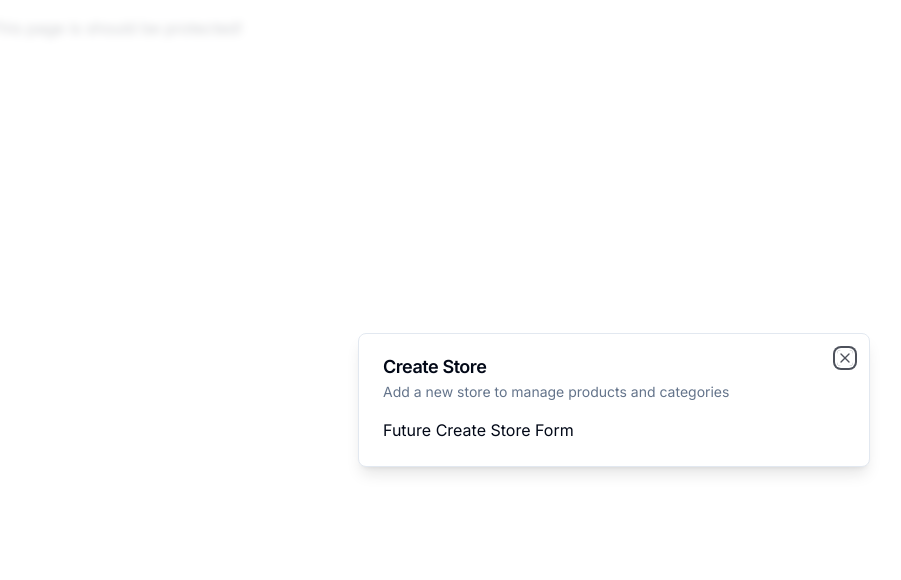
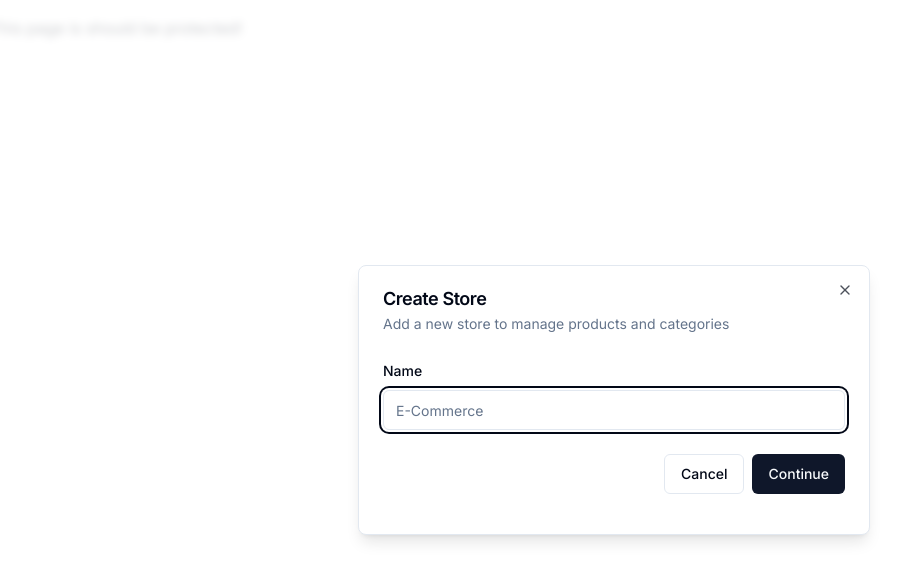
Before and after one commit to kemaltf/lifeplanjournal-admin, a Next.js app: page / in a window 1280 px wide. Shown: the top 580 px of the page, without its empty margins (26-927 px from the left). Built offline with nearby package versions, Linux system fonts and the light colour scheme.

Commit message:
create form components

```diff
--- a/components/modals/store-modals.tsx
+++ b/components/modals/store-modals.tsx
@@ -1,13 +1,61 @@
 'use client';
 
+import * as z from 'zod';
+import { useForm } from 'react-hook-form';
+import { zodResolver } from '@hookform/resolvers/zod';
 import { useStoreModal } from '@/hooks/use-store-modals';
 import { Modal } from '@/components/ui/molecules/modal';
+import { Form, FormControl, FormField, FormItem, FormLabel, FormMessage } from '@/components/ui/form';
+import { Input } from '../ui/input';
+import { Button } from '../ui/button';
+
+const formSchema = z.object({
+  name: z.string().min(1),
+});
 
 export const StoreModal = () => {
   const storeModal = useStoreModal();
+
+  const form = useForm<z.infer<typeof formSchema>>({
+    resolver: zodResolver(formSchema),
+    defaultValues: {
+      name: '',
+    },
+  });
+
+  const onSubmit = async (values: z.infer<typeof formSchema>) => {
+    console.log(values);
+  };
+
   return (
     <Modal title="Create Store" description="Add a new store to manage products and categories" isOpen={storeModal.isOpen} onClose={storeModal.onClose}>
-      Future Create Store Form
+      <div>
+        <div className="space-y-4 py-2 pb-4">
+          <Form {...form}>
+            <form onSubmit={form.handleSubmit(onSubmit)}>
+              <FormField
+                control={form.control}
+                name="name"
+                render={({ field }) => (
+                  <FormItem>
+                    <FormLabel>Name</FormLabel>
+                    <FormControl>
+                      <Input placeholder="E-Commerce" {...field} />
+                    </FormControl>
+                    <FormMessage></FormMessage>
+                  </FormItem>
+                )}
+              />
+              <div className="pt-6 space-x-2 flex items-center justify-end w-full">
+                <Button variant="outline" onClick={storeModal.onClose}>
+                  Cancel
+                </Button>
+                <Button type="submit">Continue</Button>
+              </div>
+            </form>
+          </Form>
+        </div>
+      </div>
     </Modal>
   );
 };
--- /dev/null
+++ b/components/ui/button.tsx
@@ -0,0 +1,56 @@
+import * as React from "react"
+import { Slot } from "@radix-ui/react-slot"
+import { cva, type VariantProps } from "class-variance-authority"
+
+import { cn } from "@/lib/utils"
+
+const buttonVariants = cva(
+  "inline-flex items-center justify-center whitespace-nowrap rounded-md text-sm font-medium ring-offset-background transition-colors focus-visible:outline-none focus-visible:ring-2 focus-visible:ring-ring focus-visible:ring-offset-2 disabled:pointer-events-none disabled:opacity-50",
+  {
+    variants: {
+      variant: {
+        default: "bg-primary text-primary-foreground hover:bg-primary/90",
+        destructive:
+          "bg-destructive text-destructive-foreground hover:bg-destructive/90",
+        outline:
+          "border border-input bg-background hover:bg-accent hover:text-accent-foreground",
+        secondary:
+          "bg-secondary text-secondary-foreground hover:bg-secondary/80",
+        ghost: "hover:bg-accent hover:text-accent-foreground",
+        link: "text-primary underline-offset-4 hover:underline",
+      },
+      size: {
+        default: "h-10 px-4 py-2",
+        sm: "h-9 rounded-md px-3",
+        lg: "h-11 rounded-md px-8",
+        icon: "h-10 w-10",
+      },
+    },
+    defaultVariants: {
+      variant: "default",
+      size: "default",
+    },
+  }
+)
+
+export interface ButtonProps
+  extends React.ButtonHTMLAttributes<HTMLButtonElement>,
+    VariantProps<typeof buttonVariants> {
+  asChild?: boolean
+}
+
+const Button = React.forwardRef<HTMLButtonElement, ButtonProps>(
+  ({ className, variant, size, asChild = false, ...props }, ref) => {
+    const Comp = asChild ? Slot : "button"
+    return (
+      <Comp
+        className={cn(buttonVariants({ variant, size, className }))}
+        ref={ref}
+        {...props}
+      />
+    )
+  }
+)
+Button.displayName = "Button"
+
+export { Button, buttonVariants }
--- /dev/null
+++ b/components/ui/form.tsx
@@ -0,0 +1,176 @@
+import * as React from "react"
+import * as LabelPrimitive from "@radix-ui/react-label"
+import { Slot } from "@radix-ui/react-slot"
+import {
+  Controller,
+  ControllerProps,
+  FieldPath,
+  FieldValues,
+  FormProvider,
+  useFormContext,
+} from "react-hook-form"
+
+import { cn } from "@/lib/utils"
+import { Label } from "@/components/ui/label"
+
+const Form = FormProvider
+
+type FormFieldContextValue<
+  TFieldValues extends FieldValues = FieldValues,
+  TName extends FieldPath<TFieldValues> = FieldPath<TFieldValues>
+> = {
+  name: TName
+}
+
+const FormFieldContext = React.createContext<FormFieldContextValue>(
+  {} as FormFieldContextValue
+)
+
+const FormField = <
+  TFieldValues extends FieldValues = FieldValues,
+  TName extends FieldPath<TFieldValues> = FieldPath<TFieldValues>
+>({
+  ...props
+}: ControllerProps<TFieldValues, TName>) => {
+  return (
+    <FormFieldContext.Provider value={{ name: props.name }}>
+      <Controller {...props} />
+    </FormFieldContext.Provider>
+  )
+}
+
+const useFormField = () => {
+  const fieldContext = React.useContext(FormFieldContext)
+  const itemContext = React.useContext(FormItemContext)
+  const { getFieldState, formState } = useFormContext()
+
+  const fieldState = getFieldState(fieldContext.name, formState)
+
+  if (!fieldContext) {
+    throw new Error("useFormField should be used within <FormField>")
+  }
+
+  const { id } = itemContext
+
+  return {
+    id,
+    name: fieldContext.name,
+    formItemId: `${id}-form-item`,
+    formDescriptionId: `${id}-form-item-description`,
+    formMessageId: `${id}-form-item-message`,
+    ...fieldState,
+  }
+}
+
+type FormItemContextValue = {
+  id: string
+}
+
+const FormItemContext = React.createContext<FormItemContextValue>(
+  {} as FormItemContextValue
+)
+
+const FormItem = React.forwardRef<
+  HTMLDivElement,
+  React.HTMLAttributes<HTMLDivElement>
+>(({ className, ...props }, ref) => {
+  const id = React.useId()
+
+  return (
+    <FormItemContext.Provider value={{ id }}>
+      <div ref={ref} className={cn("space-y-2", className)} {...props} />
+    </FormItemContext.Provider>
+  )
+})
+FormItem.displayName = "FormItem"
+
+const FormLabel = React.forwardRef<
+  React.ElementRef<typeof LabelPrimitive.Root>,
+  React.ComponentPropsWithoutRef<typeof LabelPrimitive.Root>
+>(({ className, ...props }, ref) => {
+  const { error, formItemId } = useFormField()
+
+  return (
+    <Label
+      ref={ref}
+      className={cn(error && "text-destructive", className)}
+      htmlFor={formItemId}
+      {...props}
+    />
+  )
+})
+FormLabel.displayName = "FormLabel"
+
+const FormControl = React.forwardRef<
+  React.ElementRef<typeof Slot>,
+  React.ComponentPropsWithoutRef<typeof Slot>
+>(({ ...props }, ref) => {
+  const { error, formItemId, formDescriptionId, formMessageId } = useFormField()
+
+  return (
+    <Slot
+      ref={ref}
+      id={formItemId}
+      aria-describedby={
+        !error
+          ? `${formDescriptionId}`
+          : `${formDescriptionId} ${formMessageId}`
+      }
+      aria-invalid={!!error}
+      {...props}
+    />
+  )
+})
+FormControl.displayName = "FormControl"
+
+const FormDescription = React.forwardRef<
+  HTMLParagraphElement,
+  React.HTMLAttributes<HTMLParagraphElement>
+>(({ className, ...props }, ref) => {
+  const { formDescriptionId } = useFormField()
+
+  return (
+    <p
+      ref={ref}
+      id={formDescriptionId}
+      className={cn("text-sm text-muted-foreground", className)}
+      {...props}
+    />
+  )
+})
+FormDescription.displayName = "FormDescription"
+
+const FormMessage = React.forwardRef<
+  HTMLParagraphElement,
+  React.HTMLAttributes<HTMLParagraphElement>
+>(({ className, children, ...props }, ref) => {
+  const { error, formMessageId } = useFormField()
+  const body = error ? String(error?.message) : children
+
+  if (!body) {
+    return null
+  }
+
+  return (
+    <p
+      ref={ref}
+      id={formMessageId}
+      className={cn("text-sm font-medium text-destructive", className)}
+      {...props}
+    >
+      {body}
+    </p>
+  )
+})
+FormMessage.displayName = "FormMessage"
+
+export {
+  useFormField,
+  Form,
+  FormItem,
+  FormLabel,
+  FormControl,
+  FormDescription,
+  FormMessage,
+  FormField,
+}
--- /dev/null
+++ b/components/ui/input.tsx
@@ -0,0 +1,25 @@
+import * as React from "react"
+
+import { cn } from "@/lib/utils"
+
+export interface InputProps
+  extends React.InputHTMLAttributes<HTMLInputElement> {}
+
+const Input = React.forwardRef<HTMLInputElement, InputProps>(
+  ({ className, type, ...props }, ref) => {
+    return (
+      <input
+        type={type}
+        className={cn(
+          "flex h-10 w-full rounded-md border border-input bg-background px-3 py-2 text-sm ring-offset-background file:border-0 file:bg-transparent file:text-sm file:font-medium placeholder:text-muted-foreground focus-visible:outline-none focus-visible:ring-2 focus-visible:ring-ring focus-visible:ring-offset-2 disabled:cursor-not-allowed disabled:opacity-50",
+          className
+        )}
+        ref={ref}
+        {...props}
+      />
+    )
+  }
+)
+Input.displayName = "Input"
+
+export { Input }
--- /dev/null
+++ b/components/ui/label.tsx
@@ -0,0 +1,26 @@
+"use client"
+
+import * as React from "react"
+import * as LabelPrimitive from "@radix-ui/react-label"
+import { cva, type VariantProps } from "class-variance-authority"
+
+import { cn } from "@/lib/utils"
+
+const labelVariants = cva(
+  "text-sm font-medium leading-none peer-disabled:cursor-not-allowed peer-disabled:opacity-70"
+)
+
+const Label = React.forwardRef<
+  React.ElementRef<typeof LabelPrimitive.Root>,
+  React.ComponentPropsWithoutRef<typeof LabelPrimitive.Root> &
+    VariantProps<typeof labelVariants>
+>(({ className, ...props }, ref) => (
+  <LabelPrimitive.Root
+    ref={ref}
+    className={cn(labelVariants(), className)}
+    {...props}
+  />
+))
+Label.displayName = LabelPrimitive.Root.displayName
+
+export { Label }
--- a/package.json
+++ b/package.json
@@ -9,7 +9,10 @@
     "lint": "next lint"
   },
   "dependencies": {
+    "@hookform/resolvers": "^3.3.2",
     "@radix-ui/react-dialog": "^1.0.5",
+    "@radix-ui/react-label": "^2.0.2",
+    "@radix-ui/react-slot": "^1.0.2",
     "@types/node": "20.8.9",
     "@types/react": "18.2.33",
     "@types/react-dom": "18.2.14",
@@ -23,10 +26,12 @@
     "postcss": "8.4.31",
     "react": "18.2.0",
     "react-dom": "18.2.0",
+    "react-hook-form": "^7.47.0",
     "tailwind-merge": "^1.14.0",
     "tailwindcss": "3.3.5",
     "tailwindcss-animate": "^1.0.7",
     "typescript": "5.2.2",
+    "zod": "^3.22.4",
     "zustand": "^4.4.4"
   }
 }
```
Also changed, not shown: 1 other file (tests, documents, lock files or other folders).
